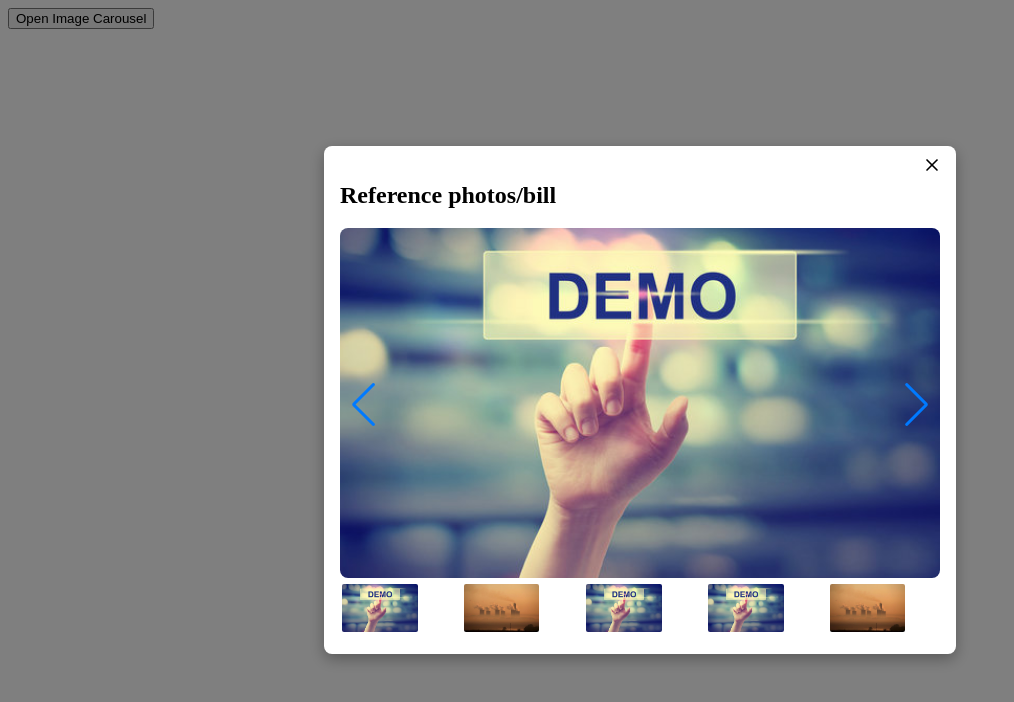
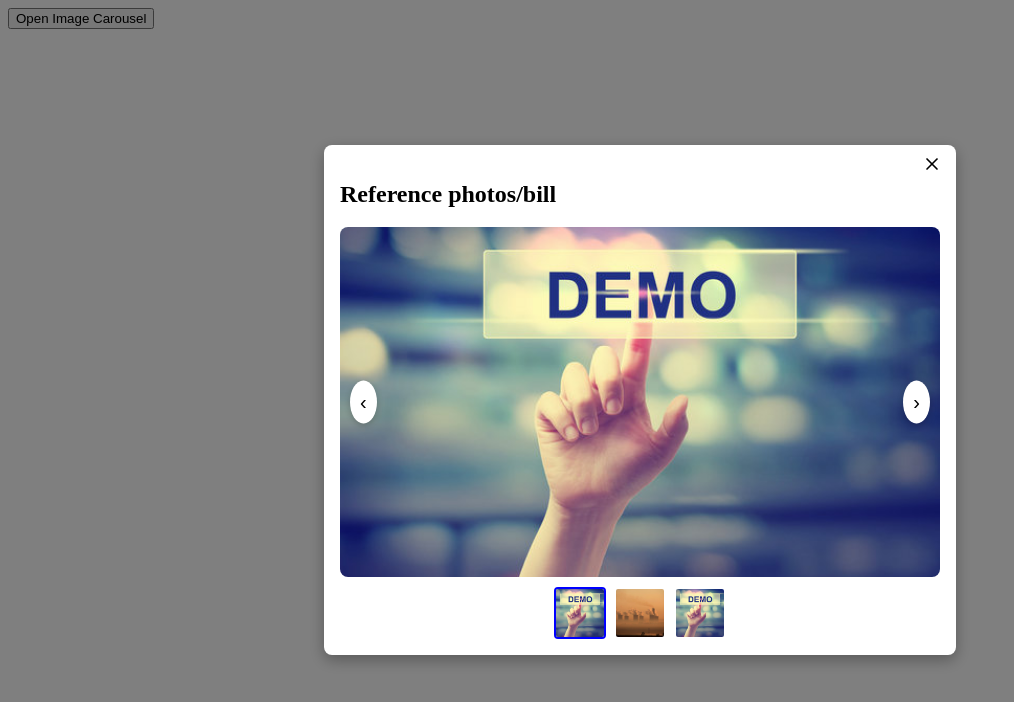
Before and after one commit to Mugdhashrivastava/tata-components, a React (Vite) app in the folder image-carousel/: page / in a window 1280 px wide. Both pictures are taken after a click on the button "Open Image Carousel". Shown: the top 702 px of the page, without its empty margins (0-1014 px from the left). Built offline with nearby package versions, Linux system fonts and the light colour scheme.

Commit message:
no library only react

```diff
--- a/image-carousel/src/ImageCarousel.css
+++ b/image-carousel/src/ImageCarousel.css
@@ -27,8 +27,11 @@
   font-size: 18px;
 }
 
-.image-slider {
-  width: 100%;
+.image-container {
+  position: relative;
+  display: flex;
+  align-items: center;
+  justify-content: center;
 }
 
 .carousel-image {
@@ -36,6 +39,28 @@
   border-radius: 8px;
   max-height: 350px;
   object-fit: cover;
+}
+
+.prev-btn,
+.next-btn {
+  position: absolute;
+  top: 50%;
+  transform: translateY(-50%);
+  background: white;
+  border-radius: 50%;
+  padding: 10px;
+  box-shadow: 0px 2px 6px rgba(0, 0, 0, 0.2);
+  cursor: pointer;
+  font-size: 20px;
+  border: none;
+}
+
+.prev-btn {
+  left: 10px;
+}
+
+.next-btn {
+  right: 10px;
 }
 
 .thumbnail-container {
@@ -46,6 +71,7 @@
 }
 
 .thumbnail {
+  width: 48px;
   height: 48px;
   border-radius: 4px;
   cursor: pointer;
--- a/image-carousel/src/ImageCarousel.jsx
+++ b/image-carousel/src/ImageCarousel.jsx
@@ -1,22 +1,25 @@
 import { useState } from "react";
 import { X } from "lucide-react";
-import { Swiper, SwiperSlide } from "swiper/react";
-import { Navigation, Thumbs } from "swiper/modules";
-import "swiper/css";
-import "swiper/css/navigation";
-import "swiper/css/thumbs";
 import "./ImageCarousel.css";
 
 import img1 from "./assets/images/img.jpg";
 import img2 from "./assets/images/img2.jpg";
 import img3 from "./assets/images/img.jpg";
 
-const images = [img1, img2, img3, img1, img2];
+const images = [img1, img2, img3];
 
 export default function ImageCarousel({ isOpen, setIsOpen }) {
+  const [currentIndex, setCurrentIndex] = useState(0);
+
+  const prevSlide = () => {
+    setCurrentIndex((prev) => (prev === 0 ? images.length - 1 : prev - 1));
+  };
+
+  const nextSlide = () => {
+    setCurrentIndex((prev) => (prev === images.length - 1 ? 0 : prev + 1));
+  };
+
   if (!isOpen) return null;
-
-  const [thumbsSwiper, setThumbsSwiper] = useState(null);
 
   return (
     <div className="modal-overlay">
@@ -26,35 +29,23 @@ export default function ImageCarousel({ isOpen, setIsOpen }) {
         </button>
         <h2 className="text-lg font-semibold text-gray-800 mb-3">Reference photos/bill</h2>
 
-        {/* Main Image Slider */}
-        <Swiper
-          loop = {true}
-          modules={[Navigation, Thumbs]}
-          navigation
-          thumbs={{ swiper: thumbsSwiper }}
-          spaceBetween={10}
-          className="main-swiper"
-        >
+        <div className="image-container">
+          <button className="prev-btn" onClick={prevSlide}>‹</button>
+          <img src={images[currentIndex]} alt="Reference" className="carousel-image" />
+          <button className="next-btn" onClick={nextSlide}>›</button>
+        </div>
+
+        <div className="thumbnail-container">
           {images.map((img, index) => (
-            <SwiperSlide key={index}>
-              <img src={img} alt="Reference" className="carousel-image" />
-            </SwiperSlide>
+            <img
+              key={index}
+              src={img}
+              alt="Thumbnail"
+              className={`thumbnail ${index === currentIndex ? "active" : ""}`}
+              onClick={() => setCurrentIndex(index)}
+            />
           ))}
-        </Swiper>
-
-        {/* Thumbnail List */}
-        <Swiper
-          onSwiper={setThumbsSwiper}
-          spaceBetween={10}
-          slidesPerView={5}
-          className="thumb-swiper"
-        >
-          {images.map((img, index) => (
-            <SwiperSlide key={index}>
-              <img src={img} alt="Thumbnail" className="thumbnail" />
-            </SwiperSlide>
-          ))}
-        </Swiper>
+        </div>
       </div>
     </div>
   );
```
